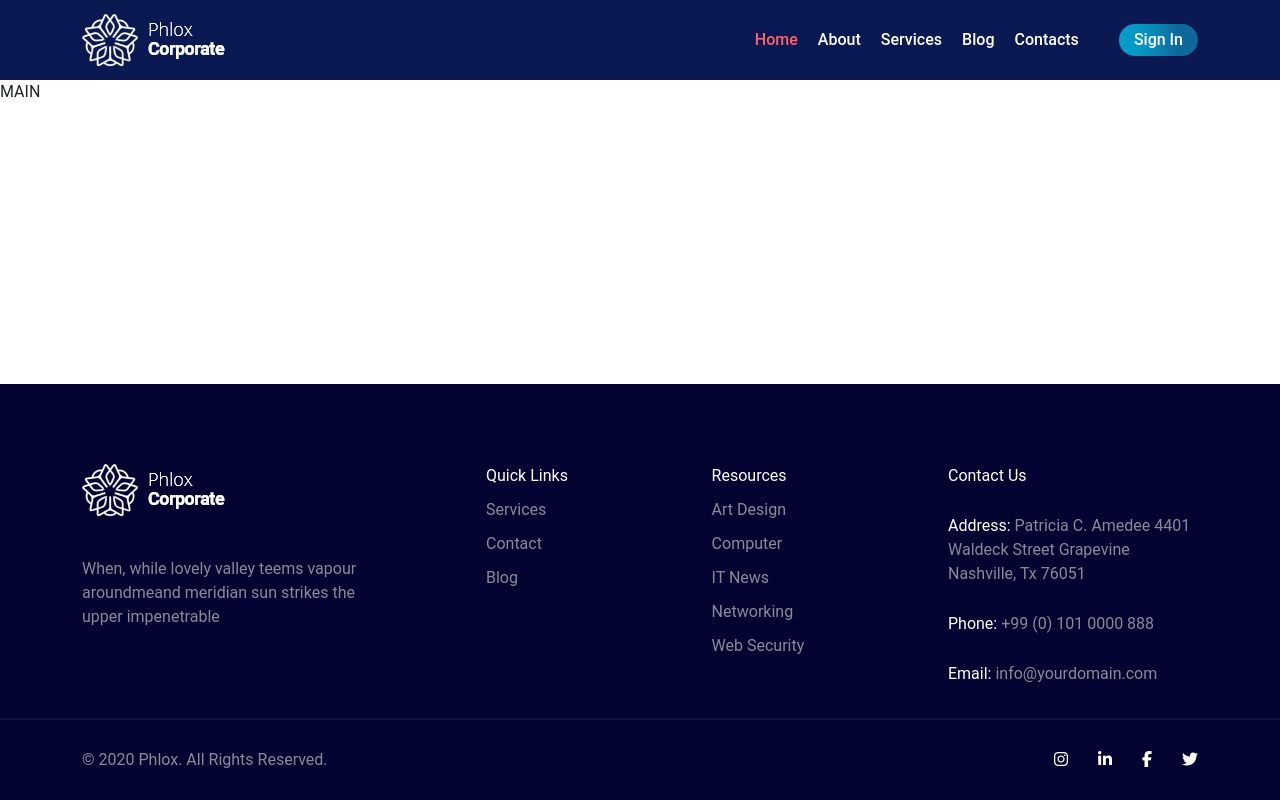
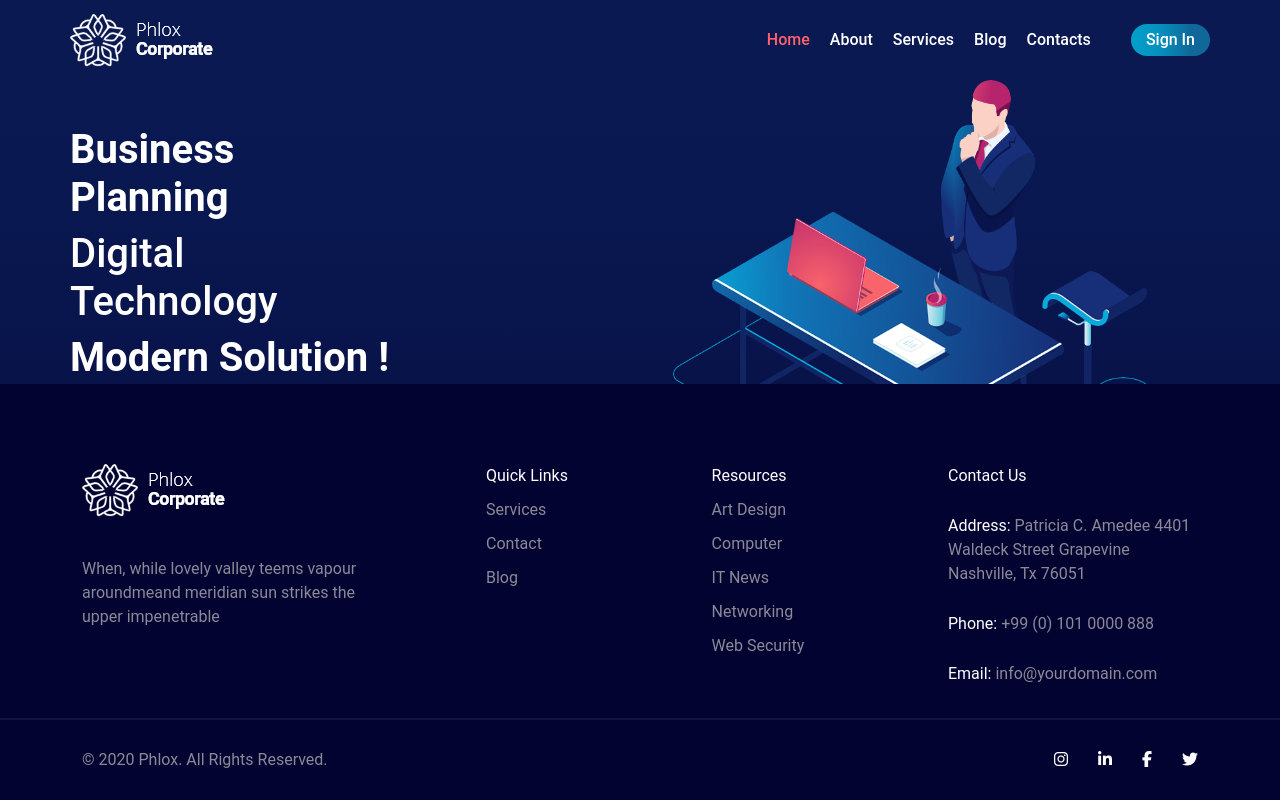
Before and after one commit to juri931/proj-html-vuejs, a Vue app: page / in a window 1280 px wide. Built offline with nearby package versions, Linux system fonts and the light colour scheme.

Commit message:
[add] jumbotron

```diff
--- a/src/assets/scss/_header.scss
+++ b/src/assets/scss/_header.scss
@@ -5,6 +5,7 @@ nav {
   width: 100%;
   background-color: rgb(11, 25, 82);
   .container {
+    padding: 0;
     display: flex;
     justify-content: space-between;
     align-items: center;
--- a/src/assets/scss/main.scss
+++ b/src/assets/scss/main.scss
@@ -1,3 +1,77 @@
 body {
   font-family: "Roboto", sans-serif;
+  .sect-1 {
+    display: flex;
+    background: linear-gradient(
+      to bottom,
+      rgb(10, 25, 82),
+      50%,
+      rgb(6, 13, 66),
+      100%,
+      rgb(0, 0, 42)
+    );
+    .container {
+      margin-bottom: 120px;
+      padding: 0;
+      display: flex;
+      justify-content: space-between;
+      align-items: center;
+      .left {
+        color: white;
+        max-width: 340px;
+        h1 {
+          font-weight: 600;
+        }
+        h2 {
+          font-size: 40px;
+        }
+        p {
+          max-width: 320px;
+          margin: 20px 0;
+          color: rgb(5, 108, 155);
+          font-size: 12px;
+        }
+        .btn {
+          color: white;
+          font-size: smaller;
+          padding: 7px 26px;
+          border: none;
+          border-radius: 30px;
+          &.try {
+            background: linear-gradient(
+              to left,
+              rgb(255, 101, 108),
+              50%,
+              rgb(211, 64, 109),
+              100%,
+              rgb(151, 31, 101)
+            );
+            &:hover {
+              box-shadow: 0 5px 10px 5px rgba(255, 101, 109, 0.2);
+            }
+          }
+          &.more {
+            margin-left: 15px;
+            background: linear-gradient(
+              to right,
+              rgb(3, 159, 203),
+              50%,
+              rgb(15, 103, 154),
+              100%,
+              rgb(32, 63, 132)
+            );
+            &:hover {
+              box-shadow: 0 5px 10px 5px rgba(rgb(3, 159, 203), 0.2);
+            }
+          }
+        }
+      }
+      .right {
+        text-align: end;
+        img {
+          width: 66%;
+        }
+      }
+    }
+  }
 }
--- a/src/components/partials/Footer.vue
+++ b/src/components/partials/Footer.vue
@@ -20,10 +20,6 @@ export default {
     addLogos() {
       return this.socials.logos;
     },
-  },
-  mounted() {
-    console.log(footerMenu);
-    console.log(socials);
   },
 };
 </script>
--- a/src/components/partials/Main.vue
+++ b/src/components/partials/Main.vue
@@ -3,7 +3,27 @@ export default {};
 </script>
 
 <template>
-  <div>MAIN</div>
+  <section class="sect-1">
+    <div class="container">
+      <div class="left">
+        <h1>Business Planning</h1>
+        <h2>Digital Technology</h2>
+        <h1>Modern Solution !</h1>
+        <p>
+          When, while the lovely valley teems with vapour around meand the
+          meridian sun strikes the upper surface.
+        </p>
+        <div class="btn try">Try it Now</div>
+        <div class="btn more">Explore More</div>
+      </div>
+
+      <div class="right">
+        <img src="/img/header.png" alt="" />
+      </div>
+    </div>
+  </section>
 </template>
 
-<style lang="scss" scoped></style>
+<style lang="scss" scoped>
+@use "/src/assets/scss/main.scss";
+</style>
```
